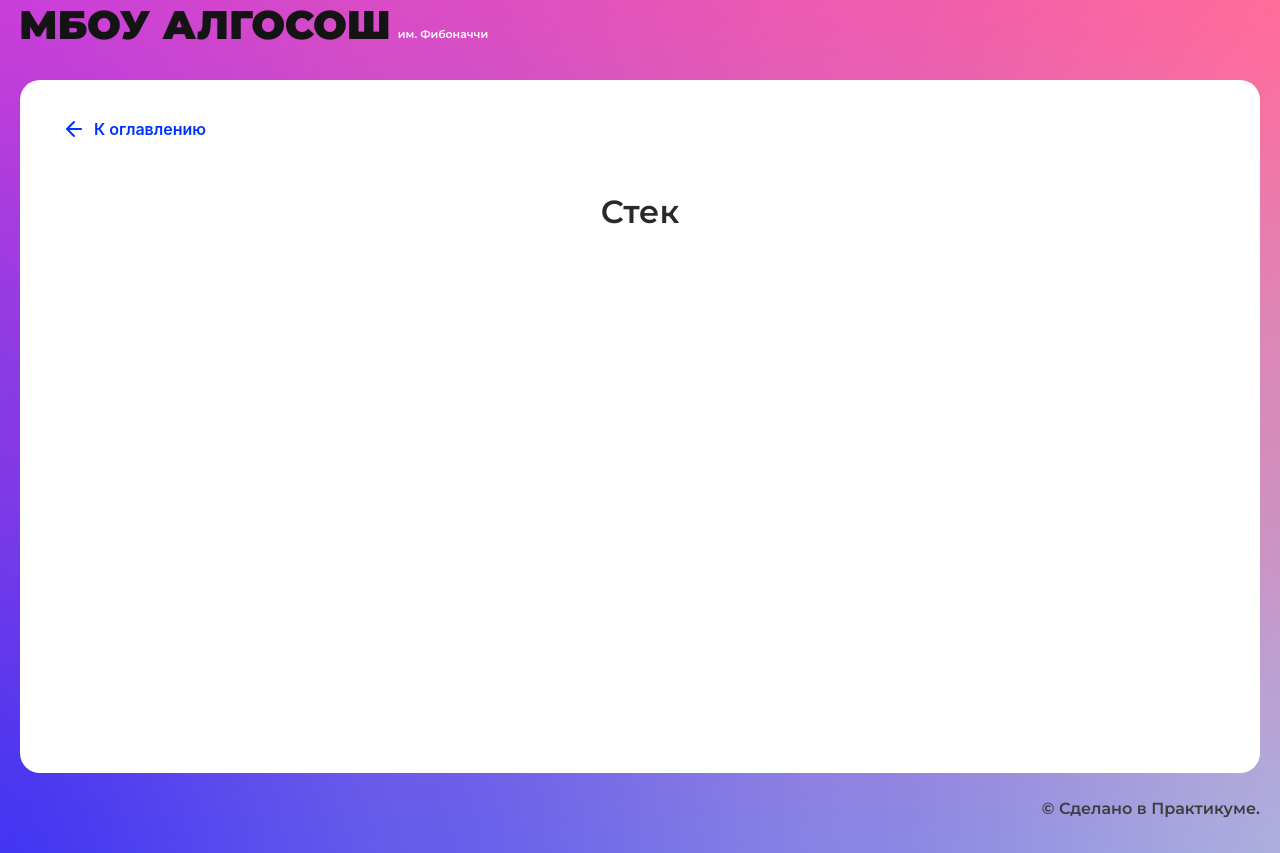
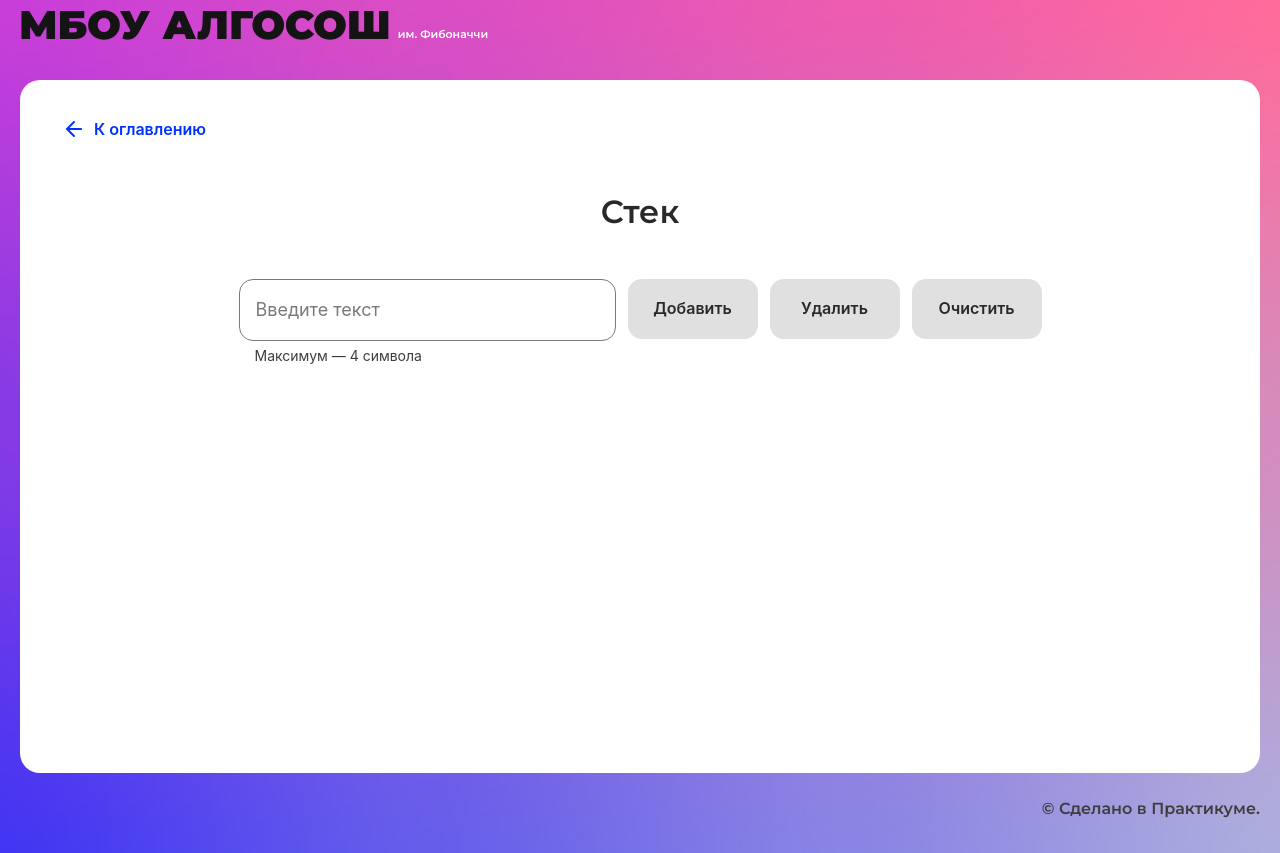
Before and after one commit to isvakulenko/algososh, a React (Create React App) app: page /stack in a window 1280 px wide. Built offline with nearby package versions, Linux system fonts and the light colour scheme.

Commit message:
Stack algorithm done

```diff
--- /dev/null
+++ b/src/components/stack-page/stack-page.module.css
@@ -0,0 +1,19 @@
+.wrapper {
+  display: flex;
+  gap: 12px;
+  min-width: 50%;
+  margin: 0 auto;
+  justify-content: center;
+}
+.input {
+  max-width: 377px;
+}
+.list {
+  margin: 0;
+  padding: 48px 0 0;
+  display: flex;
+  list-style-type: none;
+  justify-content: center;
+  flex-wrap: wrap;
+  gap: 16px;
+}
--- a/src/components/stack-page/stack-page.tsx
+++ b/src/components/stack-page/stack-page.tsx
@@ -1,10 +1,134 @@
 import React from "react";
+import { useState, FormEvent } from "react";
+import { Button } from "../ui/button/button";
+import { Input } from "../ui/input/input";
+import { Circle } from "../ui/circle/circle";
+import { ElementStates } from "../../types/element-states";
+import { SHORT_DELAY_IN_MS } from "../../constants/delays";
+import styles from "./stack-page.module.css";
+import { Stack } from "./stack";
 import { SolutionLayout } from "../ui/solution-layout/solution-layout";
 
 export const StackPage: React.FC = () => {
+  // Тип для визуальных данных стека
+  type TCircle = {
+    head?: string;
+    element: string;
+    state: ElementStates;
+  };
+  // Создадим экземпляр класса стека
+  const [stack] = useState(new Stack<string>());
+  const [inputValue, setInputValue] = useState<string>("");
+  const [isExecute, setIsExecute] = useState(false);
+  const [itemsArr, setItemsArr] = useState<TCircle[]>([]);
+
+  const pushItem = () => {
+    //Заблокируем кнопки
+    setIsExecute(true);
+    //Кладем данные в стек
+    stack.push(inputValue);
+    //Очистим поле ввода
+    setInputValue("");
+    // Сформируем объект для управления анимацией каждого элемента стека
+    for (let i = 0; i <= itemsArr.length - 1; i++) {
+      itemsArr[i].head = "";
+      itemsArr[i].state = ElementStates.Default;
+    }
+    // Берем последний элемент стека, m.к только что его туда добавили
+    const lastitems = stack.peak();
+    //и кладём в state
+    itemsArr.push({
+      element: lastitems!,
+      state: ElementStates.Default,
+    });
+    // Над последним элементом стека установим надпись top
+    itemsArr[itemsArr.length - 1].head = "top";
+    itemsArr[itemsArr.length - 1].state = ElementStates.Changing;
+    setItemsArr([...itemsArr]);
+    // Через полсекунды вернется синяя окантовка
+    setTimeout(() => {
+      itemsArr[itemsArr.length - 1].state = ElementStates.Default;
+      setItemsArr([...itemsArr]);
+    }, SHORT_DELAY_IN_MS);
+    //Разблокируем кнопки
+    setIsExecute(false);
+  };
+
+  const popItem = () => {
+    //Заблокируем кнопки
+    setIsExecute(true);
+    //Извлечем последний элемент из стека
+    stack.pop();
+    if (itemsArr) {
+      itemsArr[itemsArr.length - 1].state = ElementStates.Changing;
+      setItemsArr([...itemsArr]);
+      itemsArr.pop();
+      itemsArr[itemsArr.length - 1].head = "top";
+      setTimeout(() => {
+        itemsArr[itemsArr.length - 1].head = "top";
+        setItemsArr([...itemsArr]);
+      }, SHORT_DELAY_IN_MS);
+    } else {
+      setItemsArr([]);
+    }
+    //Разблокируем кнопки
+    setIsExecute(false);
+  };
+
+  const clearStack = () => {
+    stack.clear();
+    setItemsArr([]);
+  };
+
   return (
     <SolutionLayout title="Стек">
-
+      <div className={styles.wrapper}>
+        <Input
+          disabled={isExecute}
+          onChange={(e: FormEvent<HTMLInputElement>) => {
+            setInputValue(e.currentTarget.value);
+          }}
+          isLimitText={true}
+          min={1}
+          maxLength={4}
+          value={inputValue}
+          extraClass={styles.input}
+        ></Input>
+        <Button
+          isLoader={isExecute}
+          onClick={() => pushItem()}
+          disabled={!inputValue || itemsArr.length > 10}
+          type="button"
+          text={"Добавить"}
+        ></Button>
+        <Button
+          isLoader={isExecute}
+          onClick={() => popItem()}
+          disabled={!itemsArr.length || isExecute}
+          type="button"
+          text={"Удалить"}
+        ></Button>
+        <Button
+          onClick={() => clearStack()}
+          disabled={!itemsArr.length || isExecute}
+          type="button"
+          text={"Очистить"}
+        ></Button>
+      </div>
+      <ul className={styles.list}>
+        {itemsArr.map((item, index) => {
+          return (
+            <li key={index}>
+              <Circle
+                head={item.head}
+                state={item.state}
+                index={index}
+                letter={item.element}
+              />
+            </li>
+          );
+        })}
+      </ul>
     </SolutionLayout>
   );
 };
--- /dev/null
+++ b/src/components/stack-page/stack.tsx
@@ -0,0 +1,30 @@
+interface IStack<T> {
+  push: (items: T) => void;
+  pop: () => void;
+  peak: () => T | null;
+  clear: () => void;
+}
+
+export class Stack<T> implements IStack<T> {
+  private container: T[] = [];
+
+  push = (items: T): void => {
+    this.container[this.container.length] = items;
+  };
+
+  pop = (): void => {
+    if (this.container[this.container.length - 1]) {
+      this.container.length = this.container.length - 1;
+    }
+  };
+
+  peak = (): T | null => {
+    // ...
+    if (this.container[this.container.length - 1]) {
+      return this.container[this.container.length - 1];
+    } else {
+      return null;
+    }
+  };
+  clear = () => (this.container.length = 0);
+}
```
